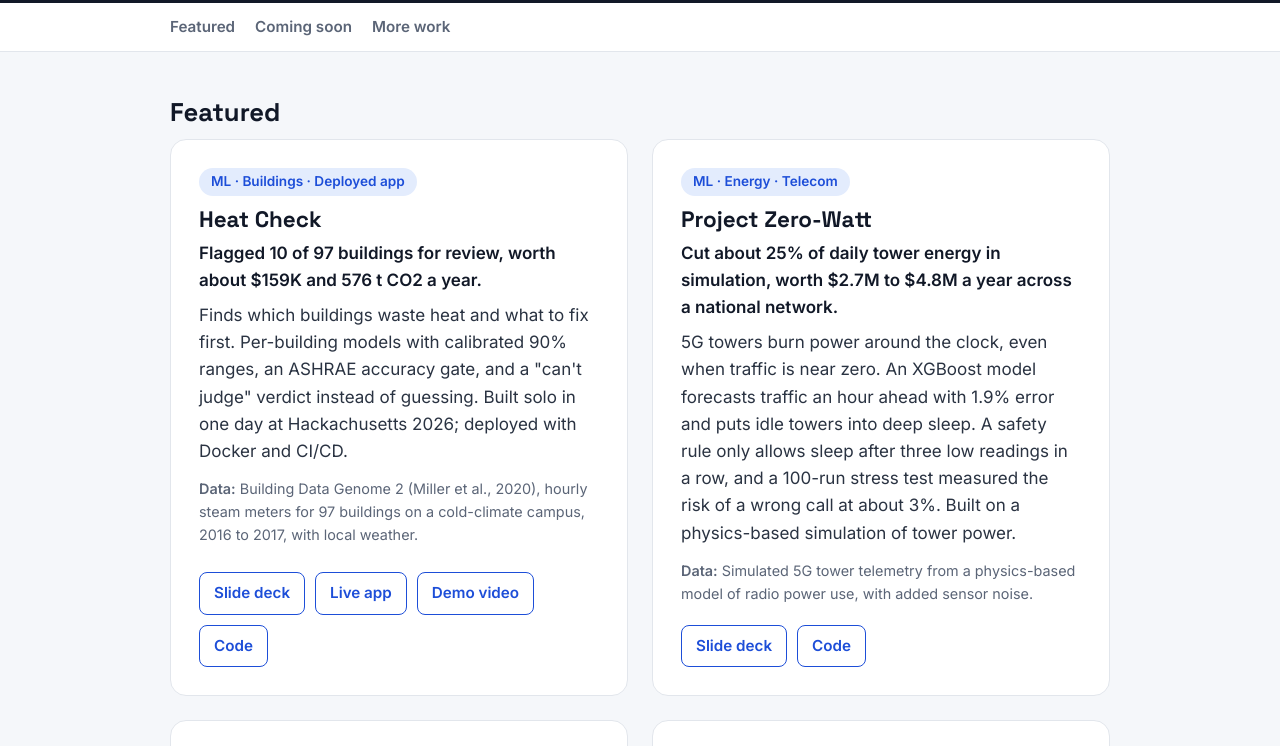
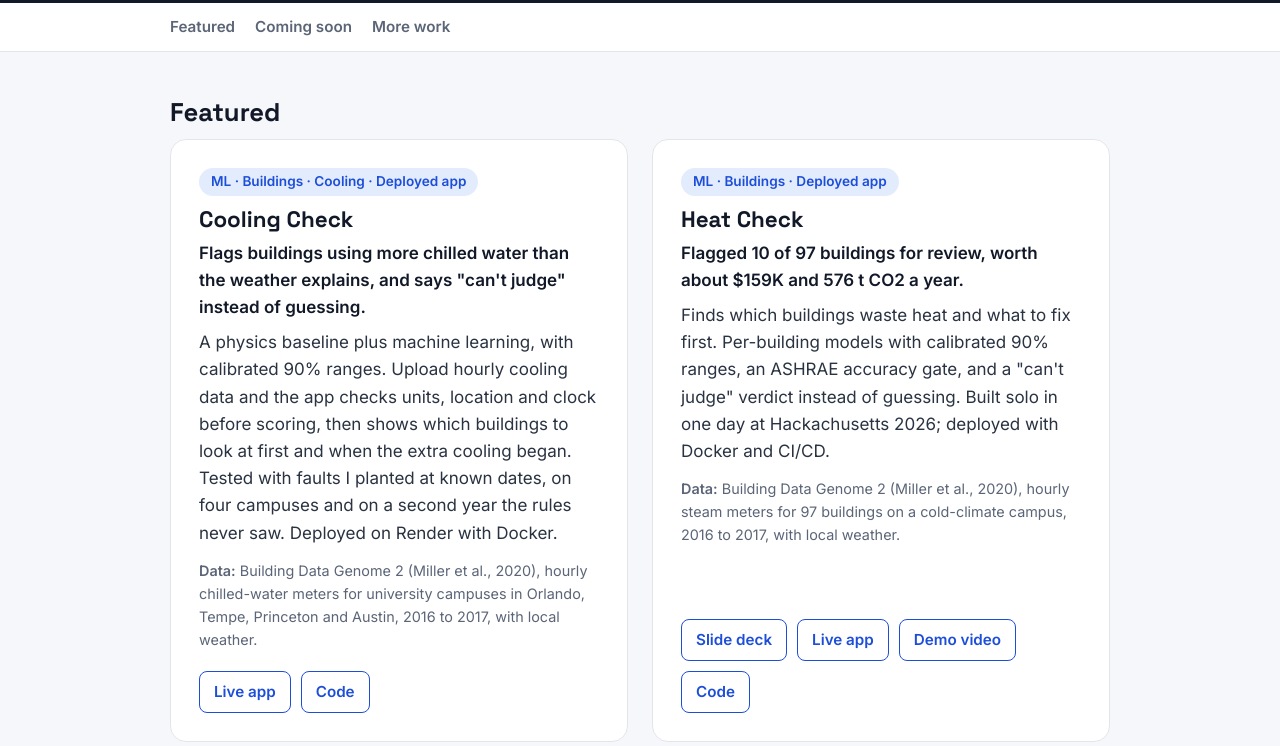
Before and after one commit to Data-Laur/data-laur.github.io, a plain HTML site: page index.html in a window 1280 px wide. Shown: the part 348-1094 px from the top of the page. Drawn offline with Linux system fonts and the light colour scheme.

Commit message:
Add Cooling Check to featured projects
Co-Authored-By: Claude Sonnet 5.5 <noreply@anthropic.com>

```diff
--- a/index.html
+++ b/index.html
@@ -143,6 +143,18 @@
       <div class="grid">
 
         <article class="card">
+          <div class="badges"><span class="tag">ML · Buildings · Cooling · Deployed app</span></div>
+          <h3>Cooling Check</h3>
+          <p class="result">Flags buildings using more chilled water than the weather explains, and says "can't judge" instead of guessing.</p>
+          <p>A physics baseline plus machine learning, with calibrated 90% ranges. Upload hourly cooling data and the app checks units, location and clock before scoring, then shows which buildings to look at first and when the extra cooling began. Tested with faults I planted at known dates, on four campuses and on a second year the rules never saw. Deployed on Render with Docker.</p>
+          <p class="data"><strong>Data:</strong> Building Data Genome 2 (Miller et al., 2020), hourly chilled-water meters for university campuses in Orlando, Tempe, Princeton and Austin, 2016 to 2017, with local weather.</p>
+          <div class="links">
+            <a href="https://cooling-check.onrender.com/" target="_blank" rel="noopener">Live app</a>
+            <a href="https://github.com/Data-Laur/cooling-check" target="_blank" rel="noopener">Code</a>
+          </div>
+        </article>
+
+        <article class="card">
           <div class="badges"><span class="tag">ML · Buildings · Deployed app</span></div>
           <h3>Heat Check</h3>
           <p class="result">Flagged 10 of 97 buildings for review, worth about $159K and 576 t CO2 a year.</p>
```
